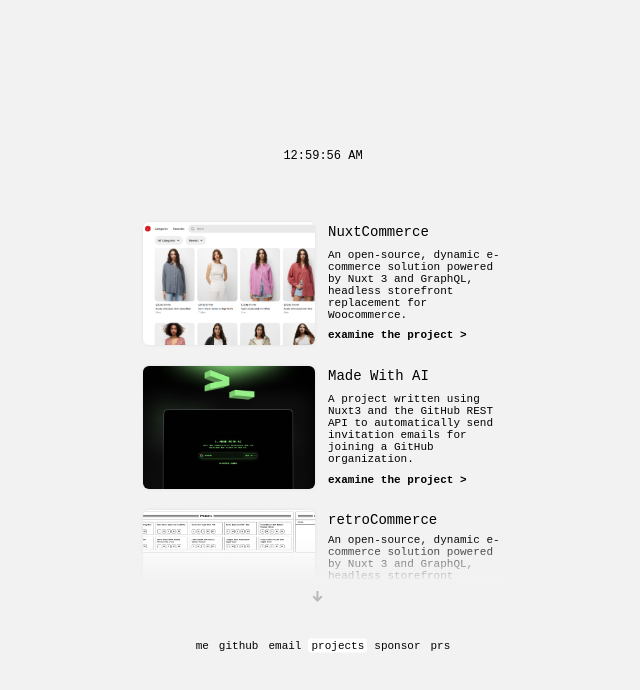
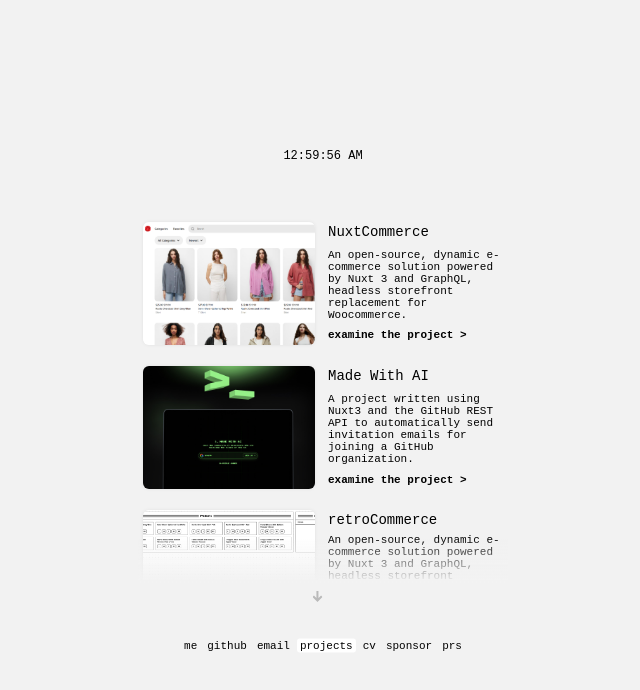
Before and after one commit to zackha/zackha.com, a Nuxt app: page /projects in a window 1280 px wide. Shown: the top 690 px of the page, without its empty margins (317-957 px from the left). Built offline with nearby package versions, Linux system fonts and the light colour scheme.

Commit message:
Implement code changes to enhance functionality and improve performance

```diff
--- a/app/app.vue
+++ b/app/app.vue
@@ -40,6 +40,7 @@
         <a target="_blank" href="https://www.github.com/zackha" class="link">github</a>
         <a target="_blank" href="mailto:zckhtln@icloud.com?subject=I want you" class="link">email</a>
         <NuxtLink activeClass="active-link" to="/projects" class="link">projects</NuxtLink>
+        <a target="_blank" href="/sefa_bulak_resume_CV.pdf" class="link">cv</a>
         <a target="_blank" href="https://github.com/sponsors/zackha" class="link">sponsor</a>
         <a target="_blank" href="https://pr.nuxt.dev" class="link">prs</a>
       </div>
```
Also changed, not shown: 1 other file (tests, documents, lock files or other folders).
